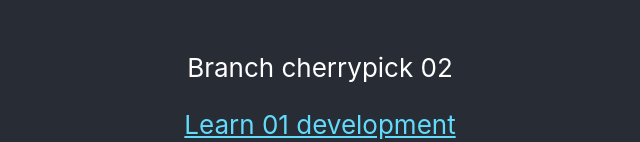
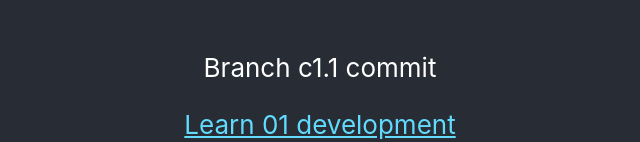
Before and after one commit to KunalBonage/circleCI-Demo, a React (Create React App) app: page / in a window 1280 px wide. Shown: the part 477-619 px from the top of the page, without its empty margins (320-960 px from the left). Built offline with nearby package versions, Linux system fonts and the light colour scheme.

Commit message:
c1.1 commit

```diff
--- a/src/App.js
+++ b/src/App.js
@@ -7,7 +7,7 @@ function App() {
       <header className="App-header">
         <img src={logo} className="App-logo" alt="logo" />
         <p>
-         Branch cherrypick 02
+         Branch c1.1 commit
         </p>
         <a
           className="App-link"
```
